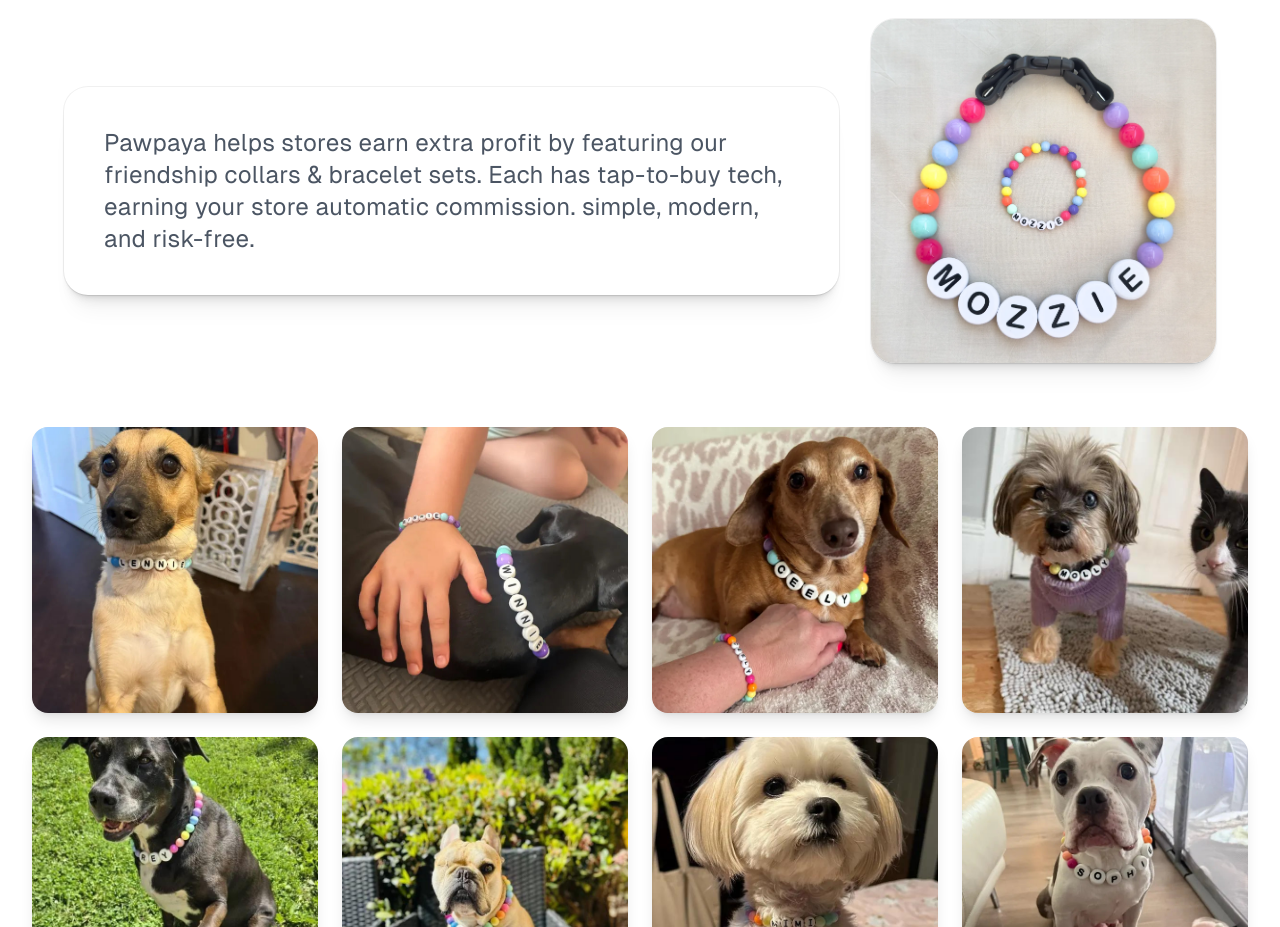
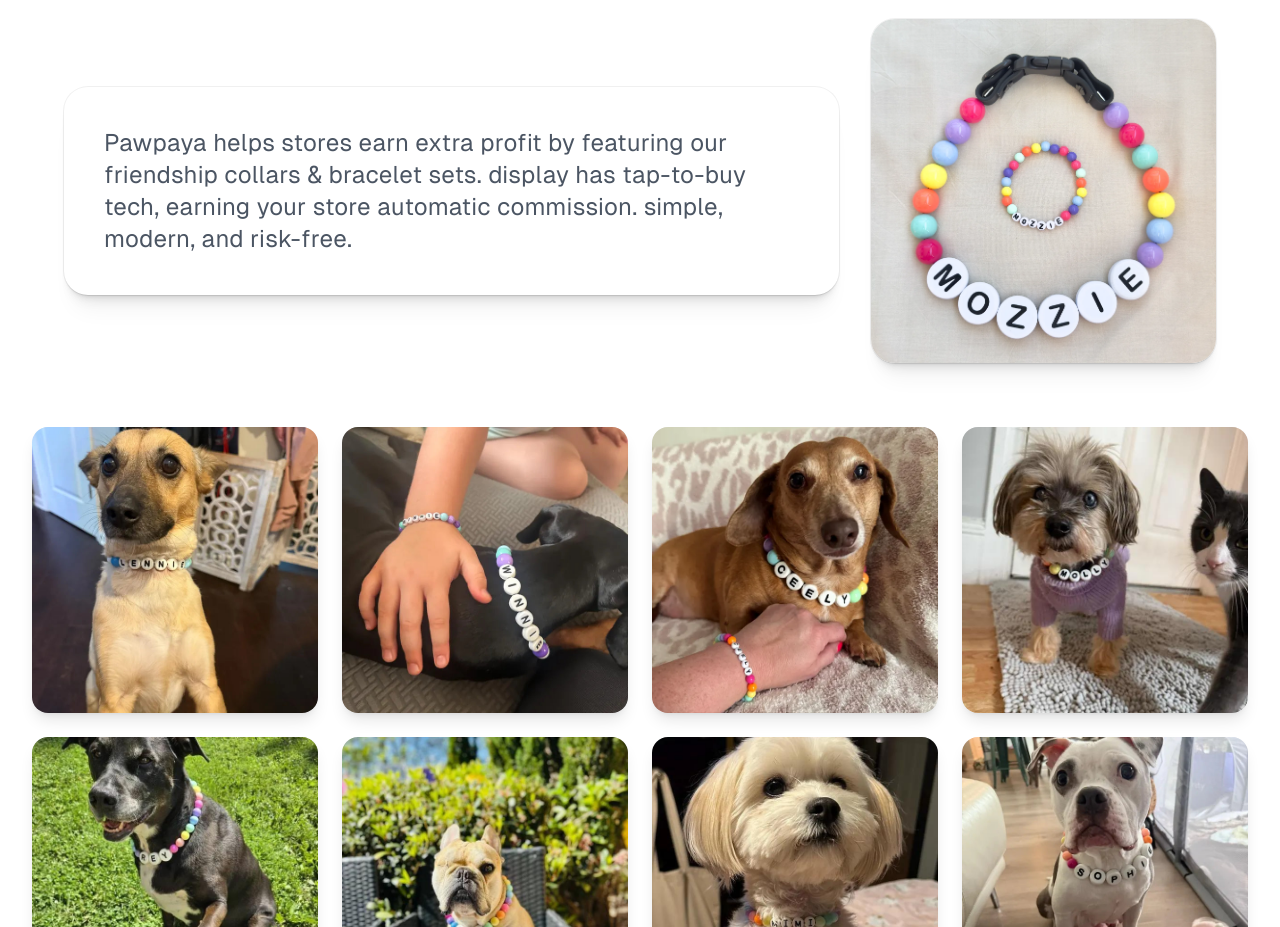
Before and after one commit to pawpayaco/tapify-marketplace, a Next.js app: page /onboard/about in a window 1280 px wide. Shown: the part 960-1887 px from the top of the page. Built offline with nearby package versions, Linux system fonts and the light colour scheme; no server answers.

Commit message:
Sync latest UID and Priority Display fixes

```diff
--- a/pages/onboard/about.js
+++ b/pages/onboard/about.js
@@ -141,7 +141,7 @@ export default function AboutPawpaya() {
             <div className="flex flex-col md:grid md:grid-cols-[2.25fr_1fr] gap-8 items-center max-w-6xl mx-auto">
               <div className="order-2 md:order-none bg-white rounded-3xl p-7 md:p-10 shadow-[0px_0px_0px_1px_rgba(0,0,0,0.06),0px_1px_1px_-0.5px_rgba(0,0,0,0.06),0px_3px_3px_-1.5px_rgba(0,0,0,0.06),0px_6px_6px_-3px_rgba(0,0,0,0.06),0px_12px_12px_-6px_rgba(0,0,0,0.06),0px_24px_24px_-12px_rgba(0,0,0,0.06)]">
                 <p className="text-xl md:text-2xl text-gray-600 text-left leading-relaxed">
-                  Pawpaya helps stores earn extra profit by featuring our friendship collars & bracelet sets. Each has tap-to-buy tech, earning your store automatic commission. simple, modern, and risk-free.
+                  Pawpaya helps stores earn extra profit by featuring our friendship collars & bracelet sets. display has tap-to-buy tech, earning your store automatic commission. simple, modern, and risk-free.
                 </p>
               </div>
 
```
